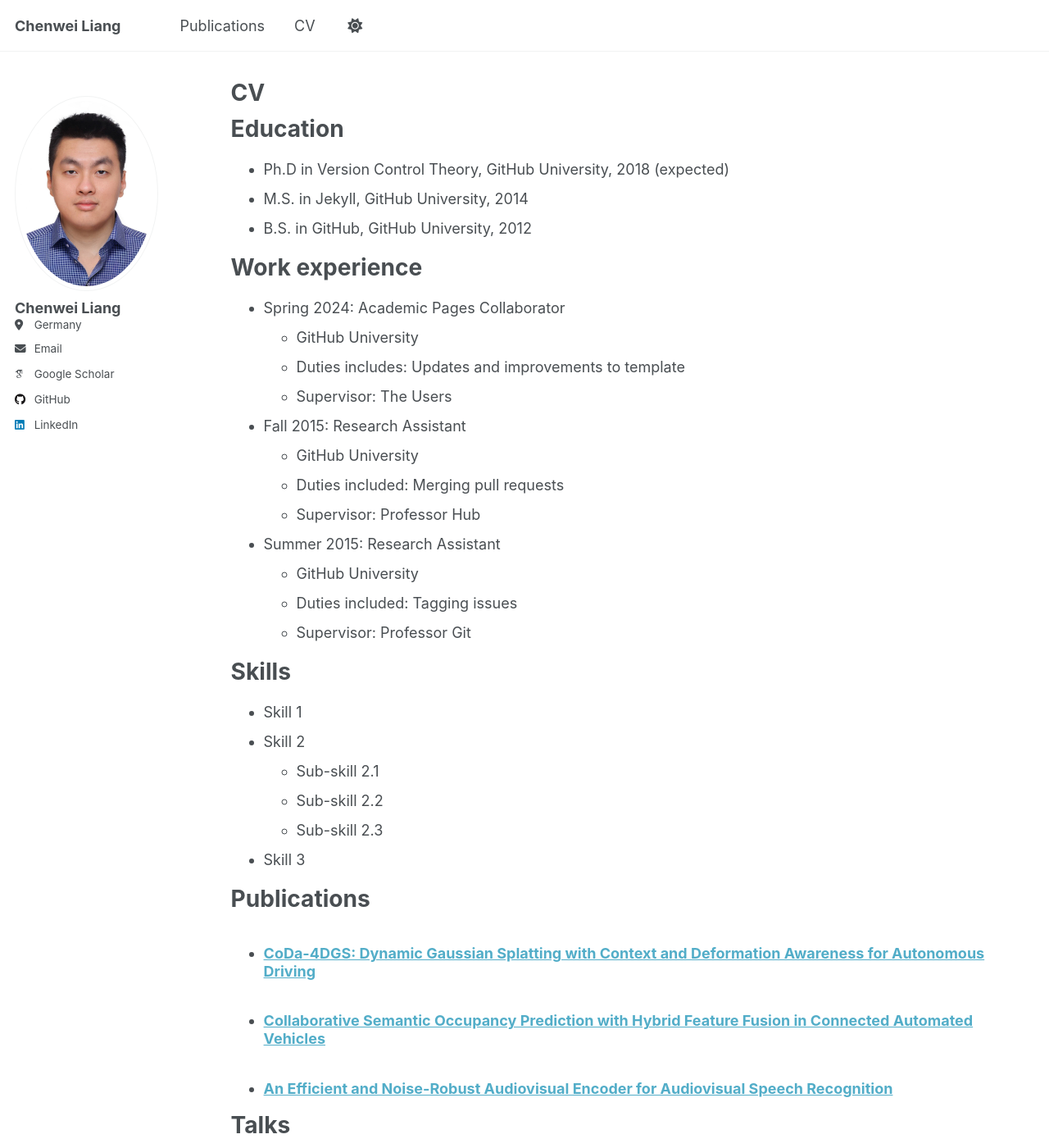
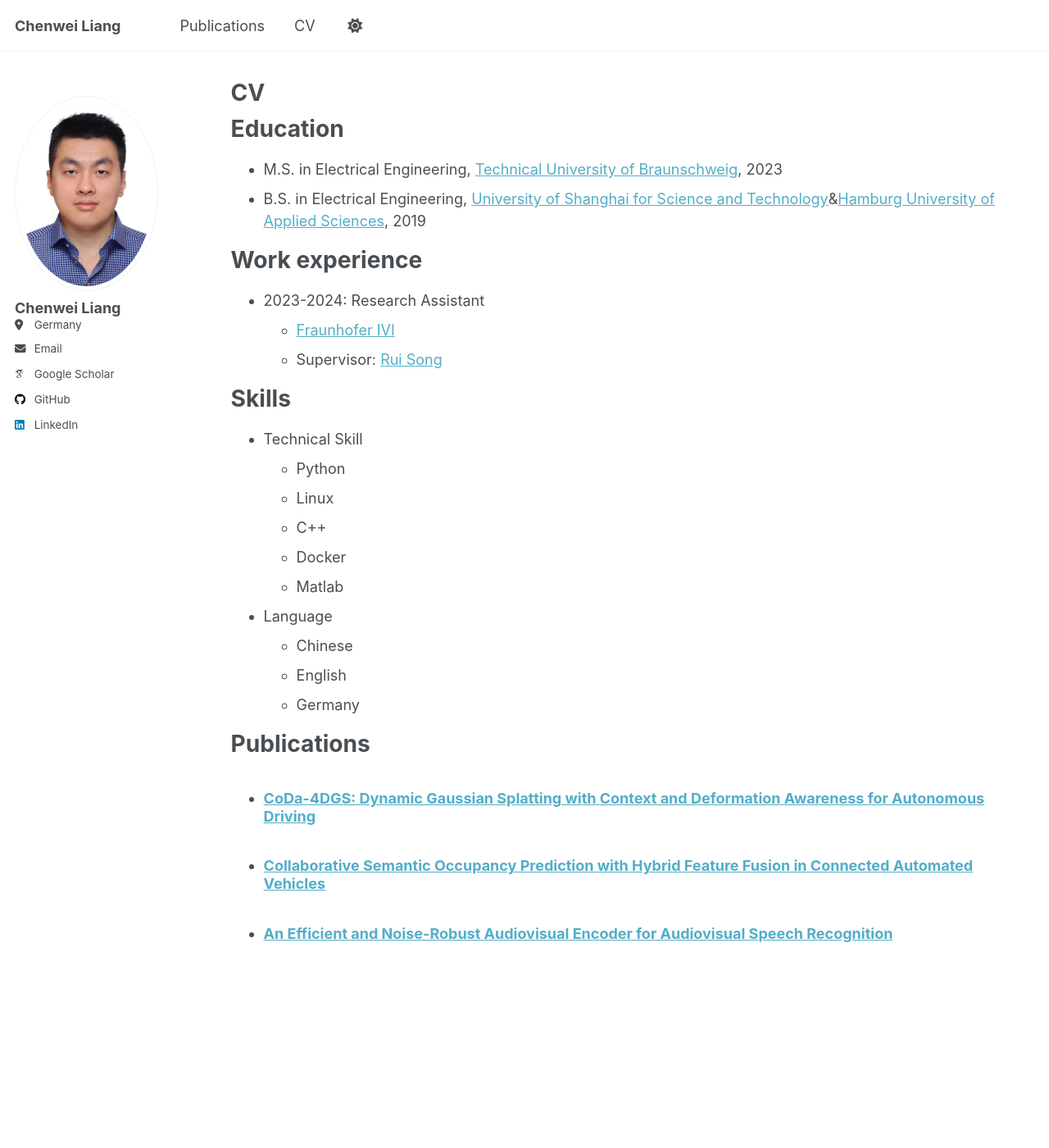
Before and after one commit to Chenwei-Liang/Chenwei-Liang.github.io, a Jekyll site: the page built from _pages/cv.md, in a window 1280 px wide and 1400 px high. Shown: the whole window at 82% size. Built offline with Jekyll 4.4.1, drawn with Linux system fonts in a browser that asks for light colours; some web fonts are replaced; a script that is not in the unit is left out; some of the changed text lies outside the part shown.

Commit message:
Update cv.md

```diff
--- a/_pages/cv.md
+++ b/_pages/cv.md
@@ -11,35 +11,27 @@ redirect_from:
 
 Education
 ======
-* Ph.D in Version Control Theory, GitHub University, 2018 (expected)
-* M.S. in Jekyll, GitHub University, 2014
-* B.S. in GitHub, GitHub University, 2012
+* M.S. in Electrical Engineering, [Technical University of Braunschweig](https://www.tu-braunschweig.de/en/), 2023
+* B.S. in Electrical Engineering, [University of Shanghai for Science and Technology](https://en.usst.edu.cn/)&[Hamburg University of Applied Sciences](https://www.haw-hamburg.de/en/), 2019
 
 Work experience
 ======
-* Spring 2024: Academic Pages Collaborator
-  * GitHub University
-  * Duties includes: Updates and improvements to template
-  * Supervisor: The Users
-
-* Fall 2015: Research Assistant
-  * GitHub University
-  * Duties included: Merging pull requests
-  * Supervisor: Professor Hub
-
-* Summer 2015: Research Assistant
-  * GitHub University
-  * Duties included: Tagging issues
-  * Supervisor: Professor Git
+* 2023-2024: Research Assistant
+  * [Fraunhofer IVI](https://www.ivi.fraunhofer.de/)
+  * Supervisor: [Rui Song](https://rruisong.github.io/)
 
 Skills
 ======
-* Skill 1
-* Skill 2
-  * Sub-skill 2.1
-  * Sub-skill 2.2
-  * Sub-skill 2.3
-* Skill 3
+* Technical Skill
+  * Python
+  * Linux
+  * C++
+  * Docker
+  * Matlab
+* Language
+  * Chinese
+  * English
+  * Germany
 
 Publications
 ======
@@ -47,7 +39,7 @@ Publications
     {% include archive-single-cv.html %}
   {% endfor %}</ul>
 
-Talks
+<!--Talks
 ======
   <ul>{% for post in site.talks reversed %}
     {% include archive-single-talk-cv.html  %}
@@ -61,4 +53,4 @@ Teaching
 
 Service and leadership
 ======
-* Currently signed in to 43 different slack teams
+* Currently signed in to 43 different slack teams-->
```
